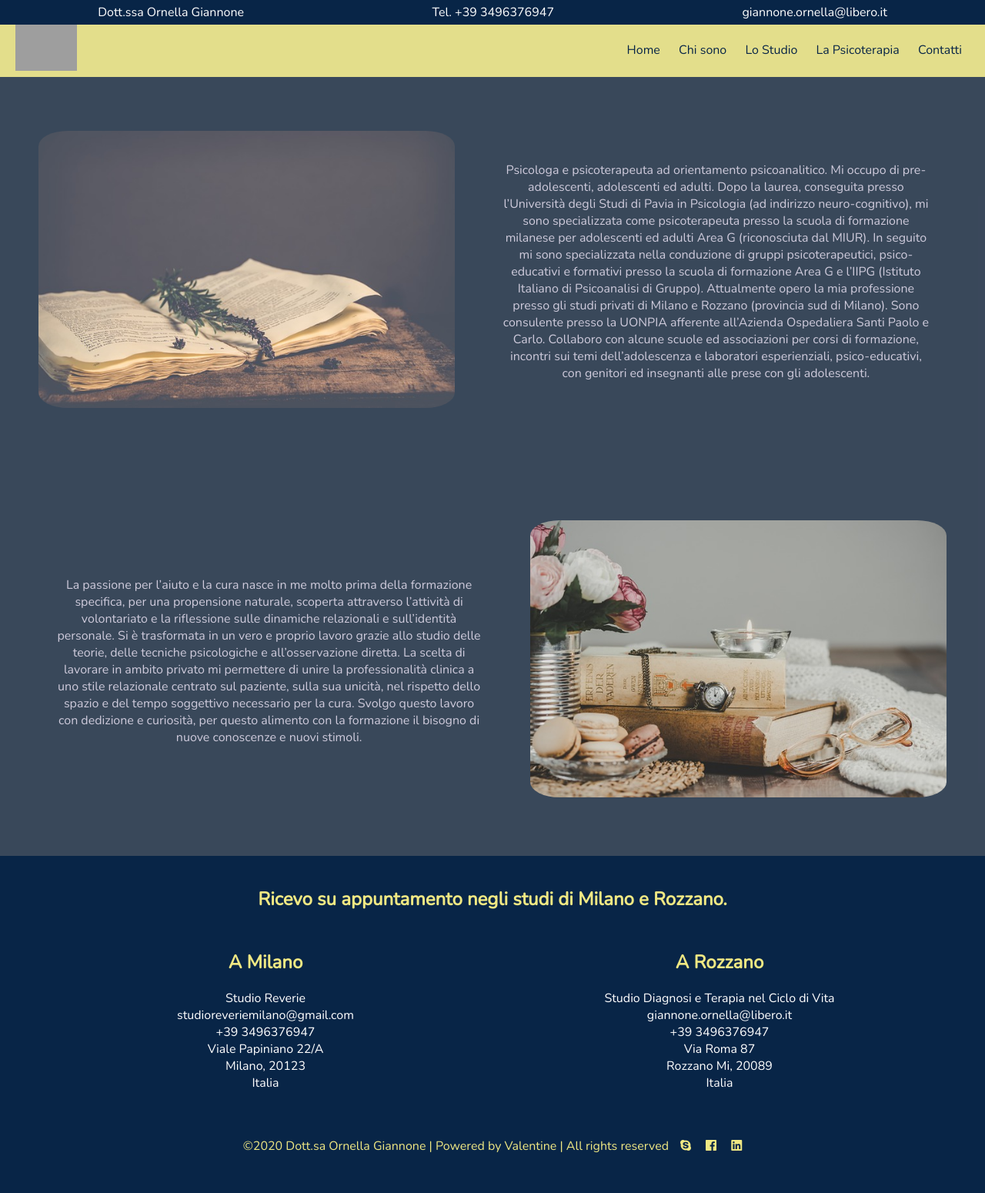
After one commit to Valentine1402/psychologist-study, a Laravel app: page /whoAm in a window 1280 px wide. The commit adds this page. Shown: the whole page at 77% size. Run offline with Laravel 8, Linux system fonts and the light colour scheme; some libraries are stand-ins or nearby versions; grey boxes are pictures that could not be loaded.

Commit message:
contact pages and who i am pages

```diff
--- a/OrnellaGiannone/resources/sass/_variables.scss
+++ b/OrnellaGiannone/resources/sass/_variables.scss
@@ -15,6 +15,7 @@ $red: #e3342f;
 $orange: #f6993f;
 $yellow: #ffed4a;
 $yellowOcra: #d6ce55ad;
+$my_yellow:#f0e883;
 $green: #38c172;
 $teal: #4dc0b5;
 $cyan: #6cb2eb;
--- a/OrnellaGiannone/resources/sass/app.scss
+++ b/OrnellaGiannone/resources/sass/app.scss
@@ -13,4 +13,6 @@
 //partials
 @import 'partials/navbar';
 @import 'partials/footer';
-@import'partials/main';
+@import 'partials/main';
+@import 'partials/contact';
+@import 'partials/who';
--- a/OrnellaGiannone/resources/sass/partials/_footer.scss
+++ b/OrnellaGiannone/resources/sass/partials/_footer.scss
@@ -10,7 +10,7 @@
         .my_title-footer{
                     text-align: center;
                     font-weight: bold;
-                    color: $yellow;
+                    color: $my_yellow;
                 }
 
             .my_footer-up {
@@ -22,7 +22,7 @@
                 .my_footer_left, .my_footer-right {
                     flex-basis: 50%;
                     text-align: center;
-                    border: 2px solid $yellow;
+                //    border: 2px solid $yellow;
                     border-radius: 10px;
                     margin: 10px;
 
@@ -39,7 +39,7 @@
             justify-content: space-between;
 
             p , a {
-                color: $yellow;
+                color: $my_yellow;
             }
 
             ul li {
@@ -47,7 +47,7 @@
                 display: inline;
 
                 a {
-                    color: $yellow;
+                    color: $my_yellow;
                 }
             }
         }
--- /dev/null
+++ b/OrnellaGiannone/resources/sass/partials/_who.scss
@@ -0,0 +1,28 @@
+.whoIamBox{
+    display: flex;
+    padding: 50px  30px;
+
+     .box_who_left{
+        flex-basis: 40%;
+
+        img{
+            border-radius: 10%;
+            max-height: 400px;
+            padding: 20px;
+        }
+    }
+
+    .box_who_right{
+        flex-basis: 60%;
+        padding: 40px;
+        display: flex;
+        flex-direction: column;
+        justify-content: center;
+
+        p{
+            color: $lightPink;
+            text-align: center;
+
+        }
+    }
+}
--- a/OrnellaGiannone/resources/views/components/contatti.blade.php
+++ b/OrnellaGiannone/resources/views/components/contact.blade.php
@@ -1,4 +1,5 @@
- <ul>
+
+<ul>
                 <li ><a class="my_title-footer" href="">A Milano</a></li>
                 <li><a href="">Studio Reverie</a></li>
                 <li><a href="">studioreveriemilano@gmail.com</a></li>
--- a/OrnellaGiannone/resources/views/components/navbar.blade.php
+++ b/OrnellaGiannone/resources/views/components/navbar.blade.php
@@ -10,11 +10,11 @@
     </div>
     <div class="navbar-right">
         <ul class="menu">
-            <li><a href="">Home</a></li>
-            <li><a href="">Chi sono</a></li>
+            <li><a href="{{ route('home') }}""">Home</a></li>
+            <li><a href="{{ route('chiSono') }}""">Chi sono</a></li>
             <li><a href="">Lo Studio</a></li>
             <li><a href="">La Psicoterapia</a></li>
-            <li><a href="">Contatti</a></li>
+            <li><a href="{{ route('contatti') }}"">Contatti</a></li>
         </ul>
     </div>
   </div>
--- /dev/null
+++ b/OrnellaGiannone/resources/views/components/whoIAm.blade.php
@@ -0,0 +1,27 @@
+<div class="whoIamBox">
+    <div class="box_who_left">
+        <img src="/images/chi.jpg" alt="img chi sono">
+    </div>
+    <div class="box_who_right">
+        <p>Psicologa e psicoterapeuta ad orientamento psicoanalitico.
+            Mi occupo di pre-adolescenti, adolescenti ed adulti.
+            Dopo la laurea, conseguita presso l’Università degli Studi di Pavia in Psicologia (ad indirizzo neuro-cognitivo), mi sono specializzata come psicoterapeuta presso la scuola di formazione milanese per adolescenti ed adulti Area G (riconosciuta dal MIUR).
+            In seguito mi sono specializzata nella conduzione di gruppi psicoterapeutici, psico-educativi e formativi presso la scuola di formazione Area G e l’IIPG (Istituto Italiano di Psicoanalisi di Gruppo).
+            Attualmente opero la mia professione presso gli studi privati di Milano e Rozzano (provincia sud di Milano).
+            Sono consulente presso la UONPIA afferente all’Azienda Ospedaliera Santi Paolo e Carlo.
+            Collaboro con alcune scuole ed associazioni per corsi di formazione, incontri sui temi dell’adolescenza e laboratori esperienziali, psico-educativi, con genitori ed insegnanti alle prese con gli adolescenti.
+        </p>
+    </div>
+</div>
+
+<div class="whoIamBox">
+    <div class="box_who_right">
+        <p>La passione per l’aiuto e la cura nasce in me molto prima della formazione specifica, per una propensione naturale, scoperta attraverso l’attività di volontariato e la riflessione sulle dinamiche relazionali e sull’identità personale. Si è trasformata in un vero e proprio lavoro grazie allo studio delle teorie, delle tecniche psicologiche e all’osservazione diretta.
+            La scelta di lavorare in ambito privato mi permettere di unire la professionalità clinica a uno stile relazionale centrato sul paziente, sulla sua unicità, nel rispetto dello spazio e del tempo soggettivo necessario per la cura.
+            Svolgo questo lavoro con dedizione e curiosità, per questo alimento con la formazione il bisogno di nuove conoscenze e nuovi stimoli.
+        </p>
+    </div>
+     <div class="box_who_left">
+        <img src="/images/vintage.jpg" alt="img chi sono">
+    </div>
+</div>
--- a/OrnellaGiannone/resources/views/layouts/base.blade.php
+++ b/OrnellaGiannone/resources/views/layouts/base.blade.php
@@ -18,6 +18,8 @@
 
     <main>
         @yield('main')
+        @yield('contact')
+        @Yield('whoIAm')
 
     </main>
 
--- /dev/null
+++ b/OrnellaGiannone/resources/views/pages/contacts.blade.php
@@ -0,0 +1,5 @@
+@extends('layouts.base')
+
+@section('contact')
+ @include('components.contact')
+@endsection
--- /dev/null
+++ b/OrnellaGiannone/resources/views/pages/whoAm.blade.php
@@ -0,0 +1,5 @@
+@extends('layouts.base')
+
+@section('whoIAm')
+ @include('components.whoIAm')
+@endsection
--- a/OrnellaGiannone/routes/web.php
+++ b/OrnellaGiannone/routes/web.php
@@ -15,4 +15,12 @@ use Illuminate\Support\Facades\Route;
 
 Route::get('/', function () {
     return view('pages.home');
-});
+})->name('home');
+
+Route::get('/contacts', function () {
+    return view('pages.contacts');
+})->name('contatti');
+
+Route::get('/whoAm', function () {
+    return view('pages.whoAm');
+})->name('chiSono');
```
Also changed, not shown: OrnellaGiannone/resources/views/components/main.blade.php (+5 -5 lines), OrnellaGiannone/public/css/app.css, OrnellaGiannone/public/images/chi.jpg (added), OrnellaGiannone/public/images/vintage.jpg (added), OrnellaGiannone/resources/sass/partials/_contact.scss (added).
